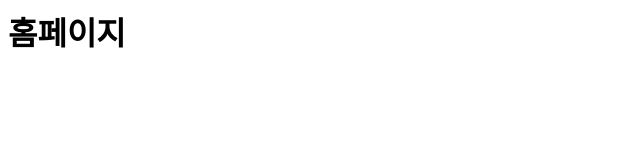
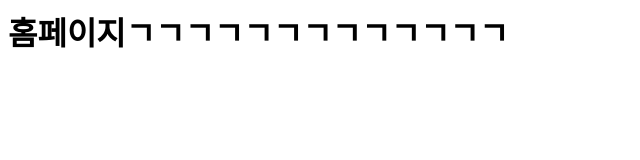
Before and after one commit to bazora/bazora.github.io, a plain HTML site: page index.html in a window 1280 px wide. Shown: the whole page, without its empty margins (0-640 px from the left). Drawn offline with Linux system fonts and the light colour scheme.

```diff
--- a/index.html
+++ b/index.html
@@ -7,7 +7,7 @@
 </head>
 <body>
     <h1>
-        홈페이지
+        홈페이지ㄱㄱㄱㄱㄱㄱㄱㄱㄱㄱㄱㄱㄱ
 
     </h1>
 </body>
```
